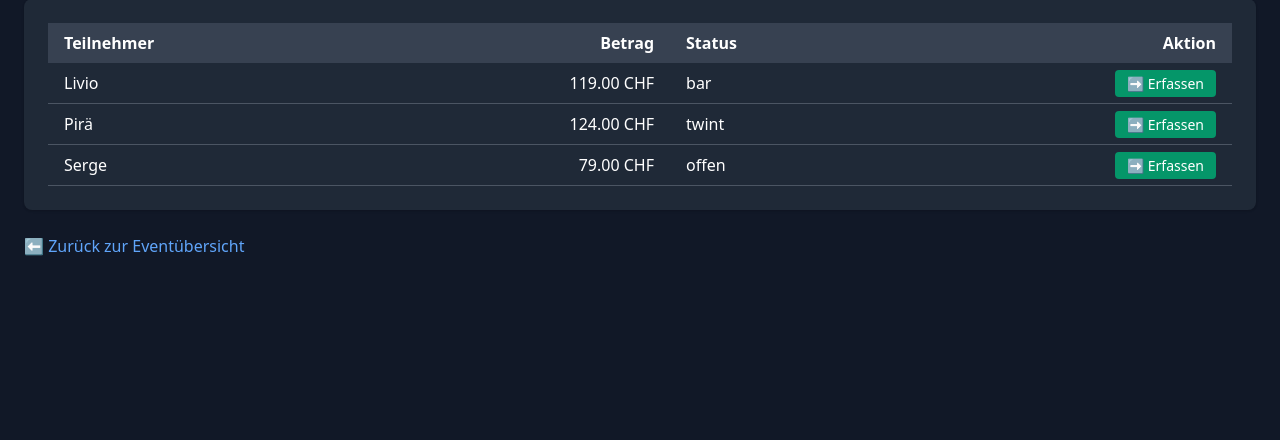
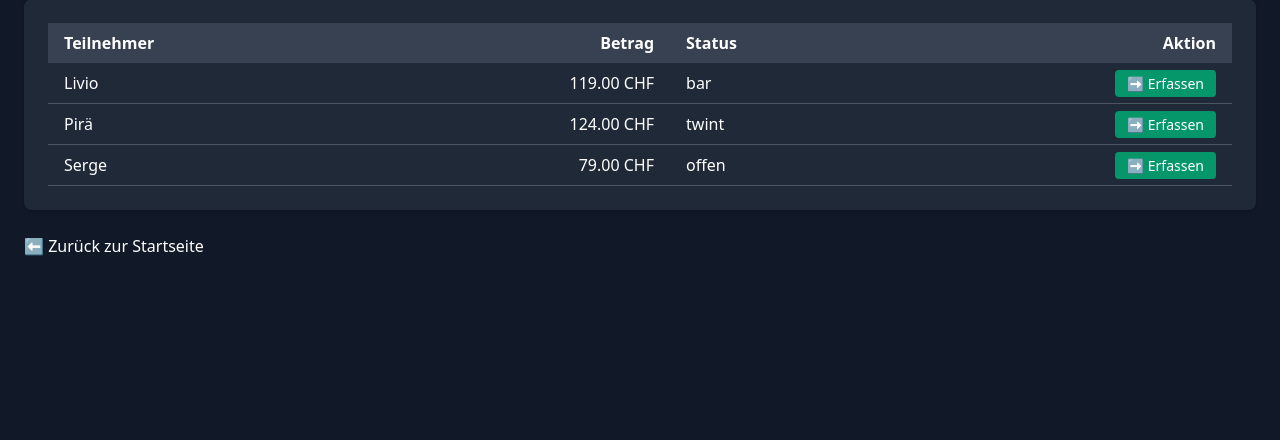
Before and after one commit to goksche/Kassensystem, a Flask app: page /event/details/2 in a window 1280 px wide. Shown: the part 81-521 px from the top of the page. Run offline with Flask 3, Linux system fonts and the light colour scheme.

Commit message:
v2.2 – MVP Event final

```diff
--- a/app/templates/event_details.html
+++ b/app/templates/event_details.html
@@ -40,7 +40,7 @@
         </table>
     </div>
 
-    <a href="{{ url_for('event_uebersicht') }}" class="inline-block mt-6 text-blue-400 hover:text-blue-600">⬅️ Zurück zur Eventübersicht</a>
+    <br><a href="{{ url_for('index') }}">⬅️ Zurück zur Startseite</a>
 
 </body>
 </html>
```
